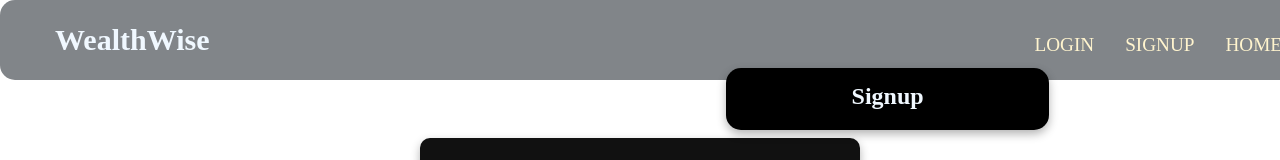
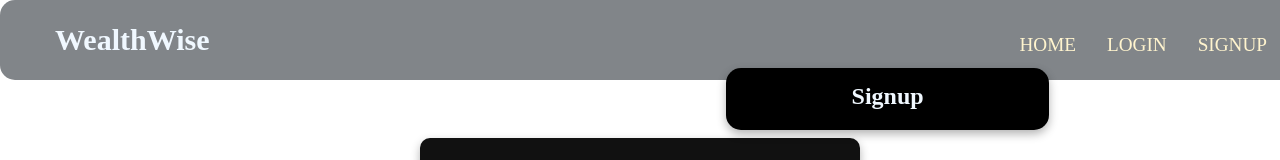
Before and after one commit to Yaash001/WealthWise_Frontend, a React (Vite) app: page /signup in a window 1280 px wide. Shown: the top 160 px of the page. Built offline with nearby package versions, Linux system fonts and the light colour scheme.

Commit message:
Added Basic Changes in Navigation Bar

```diff
--- a/src/Components/Navig.css
+++ b/src/Components/Navig.css
@@ -44,3 +44,6 @@ a:visited{
     border-radius: 12px;
 
  }
+ .navbar{
+    padding-right: 15px;
+ }
--- a/src/Components/Navig.jsx
+++ b/src/Components/Navig.jsx
@@ -5,12 +5,13 @@ function Navig() {
     return (
 <nav>
     <h1>WealthWise</h1>
-    <div>
+    <div className="navbar">
+    <Link to='/Home'>HOME</Link>
+
       <Link to='/Login'>LOGIN</Link>
 
         <Link to='/Signup'>SIGNUP</Link>
 
-        <Link to='/Home'>HOME</Link>
     </div>
 </nav>
 
```
